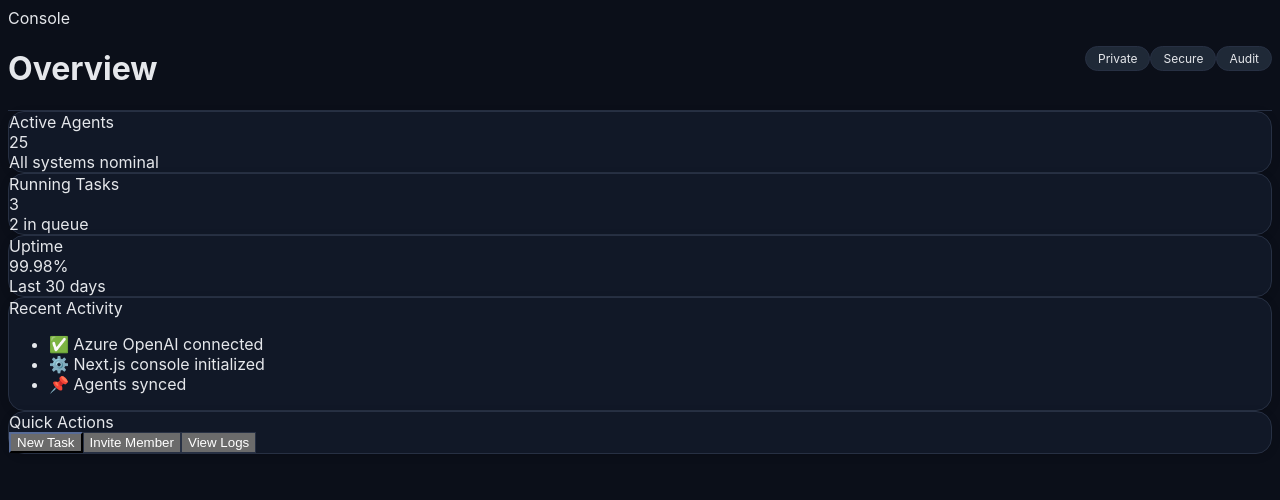
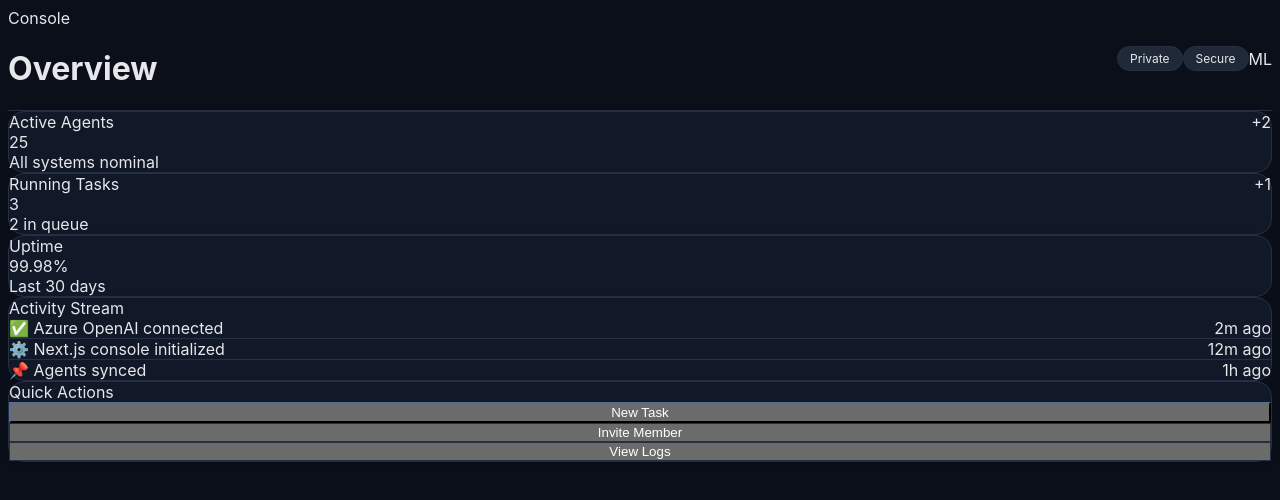
Before and after one commit to jinxlo/agents, a Next.js app: page /dashboard in a window 1280 px wide. Shown: the top 500 px of the page. Built offline with nearby package versions, Linux system fonts and the light colour scheme.

Commit message:
Improve console UI shell

```diff
--- a/src/app/(app)/dashboard/page.tsx
+++ b/src/app/(app)/dashboard/page.tsx
@@ -5,23 +5,35 @@ export default function DashboardPage() {
   return (
     <div className="space-y-6">
       <Topbar title="Overview" />
+
       <div className="grid gap-4 md:grid-cols-3">
-        <StatCard label="Active Agents" value="25" sub="All systems nominal" />
-        <StatCard label="Running Tasks" value="3" sub="2 in queue" />
+        <StatCard label="Active Agents" value="25" sub="All systems nominal" trend="+2" />
+        <StatCard label="Running Tasks" value="3" sub="2 in queue" trend="+1" />
         <StatCard label="Uptime" value="99.98%" sub="Last 30 days" />
       </div>
-      <div className="grid gap-4 md:grid-cols-2">
-        <div className="card p-4">
-          <div className="text-sm text-neutral-textMuted">Recent Activity</div>
-          <ul className="mt-3 space-y-2 text-sm">
-            <li>✅ Azure OpenAI connected</li>
-            <li>⚙️ Next.js console initialized</li>
-            <li>📌 Agents synced</li>
-          </ul>
+
+      <div className="grid gap-4 lg:grid-cols-3">
+        <div className="card p-4 lg:col-span-2">
+          <div className="text-sm text-neutral-textMuted">Activity Stream</div>
+          <div className="mt-3 space-y-3 text-sm">
+            <div className="flex items-center justify-between border-b border-neutral-border pb-2">
+              <span>✅ Azure OpenAI connected</span>
+              <span className="text-xs text-neutral-textMuted">2m ago</span>
+            </div>
+            <div className="flex items-center justify-between border-b border-neutral-border pb-2">
+              <span>⚙️ Next.js console initialized</span>
+              <span className="text-xs text-neutral-textMuted">12m ago</span>
+            </div>
+            <div className="flex items-center justify-between">
+              <span>📌 Agents synced</span>
+              <span className="text-xs text-neutral-textMuted">1h ago</span>
+            </div>
+          </div>
         </div>
+
         <div className="card p-4">
           <div className="text-sm text-neutral-textMuted">Quick Actions</div>
-          <div className="mt-3 flex flex-wrap gap-2">
+          <div className="mt-4 grid gap-2">
             <button className="rounded-md bg-brand-600 px-3 py-2 text-white text-sm">New Task</button>
             <button className="rounded-md border border-neutral-border px-3 py-2 text-sm">Invite Member</button>
             <button className="rounded-md border border-neutral-border px-3 py-2 text-sm">View Logs</button>
--- a/src/components/layout/Sidebar.tsx
+++ b/src/components/layout/Sidebar.tsx
@@ -11,15 +11,18 @@ const nav = [
 
 export function Sidebar() {
   return (
-    <aside className="h-screen w-64 bg-neutral-surface border-r border-neutral-border p-6 hidden md:flex flex-col">
+    <aside className="h-screen w-72 bg-neutral-surface border-r border-neutral-border p-6 hidden lg:flex flex-col">
       <div className="flex items-center gap-3">
-        <div className="h-10 w-10 rounded-xl bg-neutral-surface2 grid place-items-center">🧠</div>
+        <div className="h-11 w-11 rounded-xl bg-neutral-surface2 grid place-items-center text-lg">🧠</div>
         <div>
-          <div className="font-semibold">World App</div>
-          <div className="text-xs text-neutral-textMuted">Console</div>
+          <div className="font-semibold tracking-wide">World App</div>
+          <div className="text-xs text-neutral-textMuted">Operations Console</div>
         </div>
       </div>
-      <nav className="mt-8 flex flex-col gap-2 text-sm">
+
+      <div className="mt-8">
+        <div className="text-xs uppercase tracking-widest text-neutral-textMuted mb-2">Workspace</div>
+        <nav className="flex flex-col gap-1 text-sm">
           {nav.map((item) => (
             <Link
               key={item.href}
@@ -30,8 +33,22 @@ export function Sidebar() {
             </Link>
           ))}
         </nav>
+      </div>
+
+      <div className="mt-8 card p-4 text-xs">
+        <div className="text-neutral-textMuted">System</div>
+        <div className="mt-2 flex items-center justify-between">
+          <span>Status</span>
+          <span className="pill">Online</span>
+        </div>
+        <div className="mt-2 flex items-center justify-between">
+          <span>Model</span>
+          <span className="text-neutral-textMuted">Azure • gpt‑5.2‑codex</span>
+        </div>
+      </div>
+
       <div className="mt-auto pt-6 text-xs text-neutral-textMuted">
-        Model: Azure • gpt‑5.2‑codex
+        © {new Date().getFullYear()} World App Technologies
       </div>
     </aside>
   );
--- a/src/components/layout/Topbar.tsx
+++ b/src/components/layout/Topbar.tsx
@@ -1,14 +1,21 @@
 export function Topbar({ title }: { title: string }) {
   return (
-    <header className="flex items-center justify-between border-b border-neutral-border py-4">
+    <header className="flex items-center justify-between border-b border-neutral-border pb-4">
       <div>
         <div className="text-sm text-neutral-textMuted">Console</div>
-        <h1 className="text-xl font-semibold">{title}</h1>
+        <h1 className="text-2xl font-semibold tracking-tight">{title}</h1>
       </div>
-      <div className="flex items-center gap-2">
+      <div className="flex items-center gap-3">
+        <div className="hidden md:flex items-center gap-2 bg-neutral-surface2 border border-neutral-border rounded-md px-3 py-2 text-sm">
+          <span className="text-neutral-textMuted">Search</span>
+          <input
+            className="bg-transparent outline-none placeholder:text-neutral-textMuted text-sm"
+            placeholder="Agents, tasks, projects..."
+          />
+        </div>
         <span className="pill">Private</span>
         <span className="pill">Secure</span>
-        <span className="pill">Audit</span>
+        <div className="h-9 w-9 rounded-full bg-neutral-surface2 grid place-items-center text-sm">ML</div>
       </div>
     </header>
   );
--- a/src/components/ui/StatCard.tsx
+++ b/src/components/ui/StatCard.tsx
@@ -1,7 +1,20 @@
-export function StatCard({ label, value, sub }: { label: string; value: string; sub?: string }) {
+export function StatCard({
+  label,
+  value,
+  sub,
+  trend,
+}: {
+  label: string;
+  value: string;
+  sub?: string;
+  trend?: string;
+}) {
   return (
     <div className="card p-4">
-      <div className="text-xs text-neutral-textMuted">{label}</div>
+      <div className="flex items-center justify-between">
+        <div className="text-xs text-neutral-textMuted">{label}</div>
+        {trend ? <span className="text-xs text-success">{trend}</span> : null}
+      </div>
       <div className="text-2xl font-semibold mt-1">{value}</div>
       {sub ? <div className="text-xs text-neutral-textMuted mt-2">{sub}</div> : null}
     </div>
```
Also changed, not shown: 1 other file (tests, documents, lock files or other folders). Lines whose indentation alone changed are shown as unchanged.
